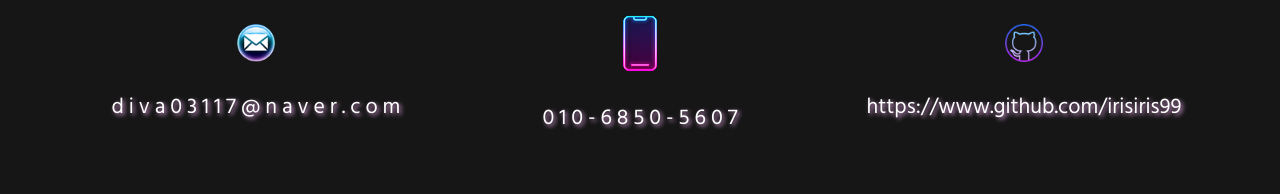
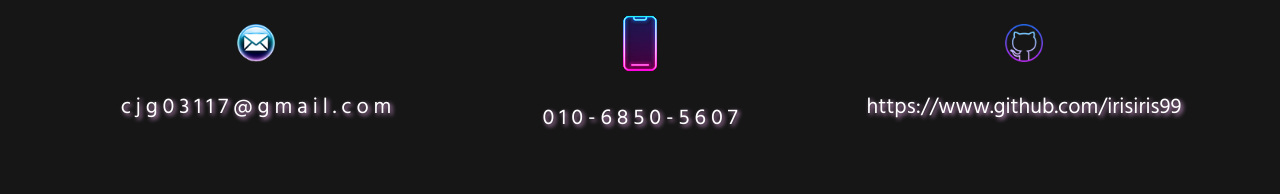
Before and after one commit to irisiris99/portfolio, a React (Create React App) app: page / in a window 1280 px wide. Shown: the part 3494-3688 px from the top of the page. Built offline with nearby package versions, Linux system fonts and the light colour scheme.

Commit message:
02-02 navbar name change

```diff
--- a/src/component/navbar.tsx
+++ b/src/component/navbar.tsx
@@ -22,7 +22,7 @@ function Navbar() {
   return (
 			<div className="navbar">
 				<div className="navbar_logo">
-					<a href="#">KimMeyongRae</a>
+					<a href="#">KimMyeongRae</a>
 				</div>
 				<a className="navbar__availability--link">
             <div className="navbar__availability">
--- a/src/index.tsx
+++ b/src/index.tsx
@@ -16,7 +16,7 @@ const adress:string = '경기도 안산시 단원구';
 // Contact
 const phone:string = '0 1 0 - 6 8 5 0 - 5 6 0 7';
 const github:string = 'https://www.github.com/irisiris99';
-const email:string = 'd i v a 0 3 1 1 7 @ n a v e r . c o m';
+const email:string = 'c j g 0 3 1 1 7 @ g m a i l . c o m';
 
 function reducer(state = [age, nationality, adress, phone, github, email]){
   return state
```
